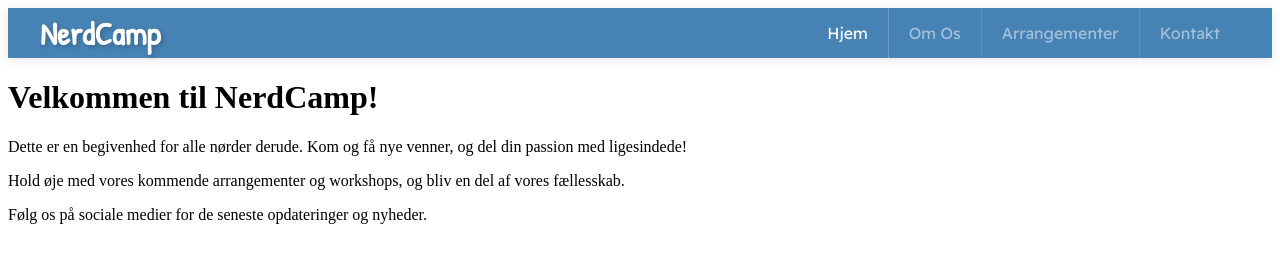
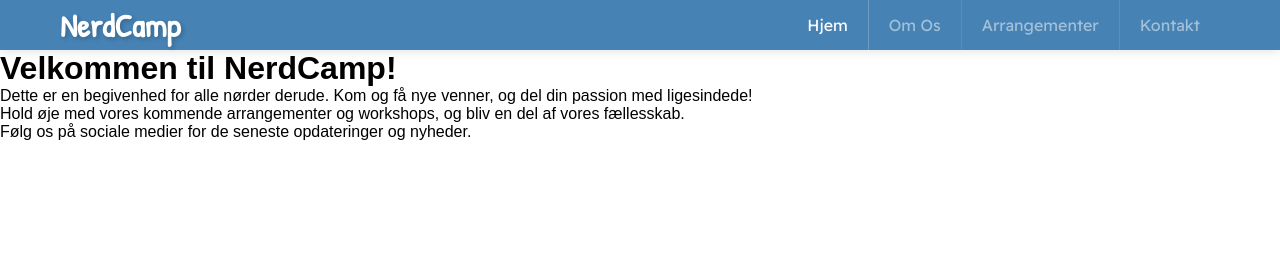
Before and after one commit to LaugeSvan/NerdCamp, a plain HTML site: page index.html in a window 1280 px wide. Drawn offline with Linux system fonts and the light colour scheme.

Commit message:
Change default font to Arial

```diff
--- a/style.css
+++ b/style.css
@@ -8,6 +8,13 @@
    --text-clr: #333333;
    --nav-text: #ffffff;
    --shadow: 0 2px 10px rgba(0, 0, 0, 0.1);
+}
+
+* {
+   margin: 0;
+   padding: 0;
+   box-sizing: border-box;
+   font-family: Arial, Helvetica, sans-serif;
 }
 
 header {
```
